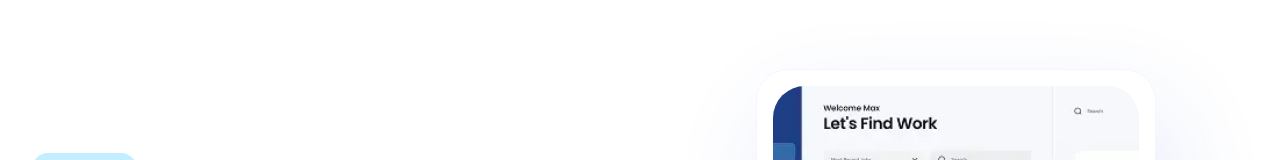
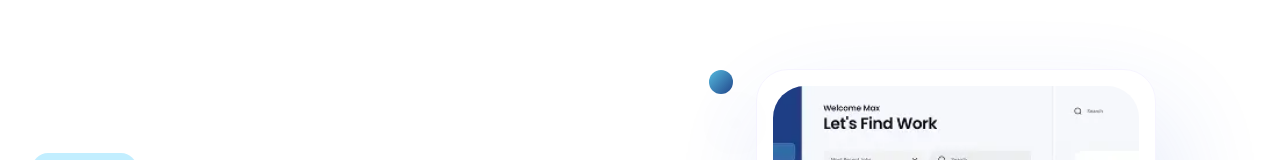
Before and after one commit to EasinTanvir/technical-task, a React (Vite) app: page / in a window 1280 px wide. Shown: the part 727-887 px from the top of the page. Built offline with nearby package versions, Linux system fonts and the light colour scheme.

Commit message:
added empty circle

```diff
--- a/src/components/landingPage/Research/Card.jsx
+++ b/src/components/landingPage/Research/Card.jsx
@@ -2,10 +2,11 @@ import React from "react";
 import { findWorkImage, profileImage } from "../../../constant";
 import Profile from "./Profile";
 import CircleLogo from "./CircleLogo";
+import EmptyCircle from "./EmptyCircle";
 
 const Card = () => {
   return (
-    <div className=" relative max-w-100 mx-auto p-4 shadow-research-card border border-research-card-border rounded-4xl h-120">
+    <div className="relative max-w-100 mx-auto p-4 shadow-research-card border border-research-card-border rounded-4xl h-120">
       <img
         src={findWorkImage}
         alt="RemoteRecruit dashboard showing available job listings for freelancers"
@@ -30,6 +31,7 @@ const Card = () => {
       />
 
       <CircleLogo />
+      <EmptyCircle />
     </div>
   );
 };
--- /dev/null
+++ b/src/components/landingPage/Research/EmptyCircle.jsx
@@ -0,0 +1,9 @@
+import React from "react";
+
+const EmptyCircle = () => {
+  return (
+    <div className="w-6 h-6 rounded-full absolute -left-12 top-0 z-10    bg-research-logo-circle-bg  shadow-research-logo-circle"></div>
+  );
+};
+
+export default EmptyCircle;
--- a/src/components/landingPage/Research/FindWork.jsx
+++ b/src/components/landingPage/Research/FindWork.jsx
@@ -4,7 +4,7 @@ import CircleLogo from "./CircleLogo";
 
 const FindWork = () => {
   return (
-    <div className="  flex-1 ">
+    <div className="flex-1">
       <Card />
     </div>
   );
```
